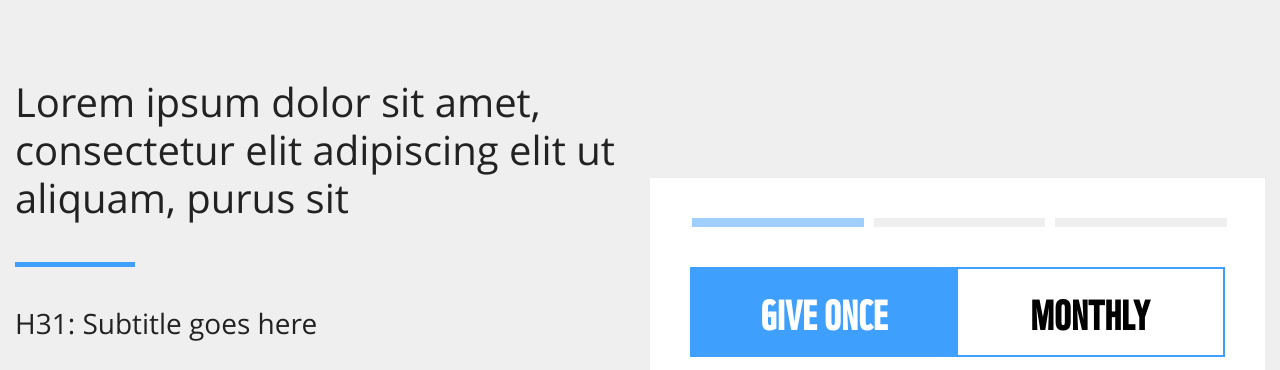
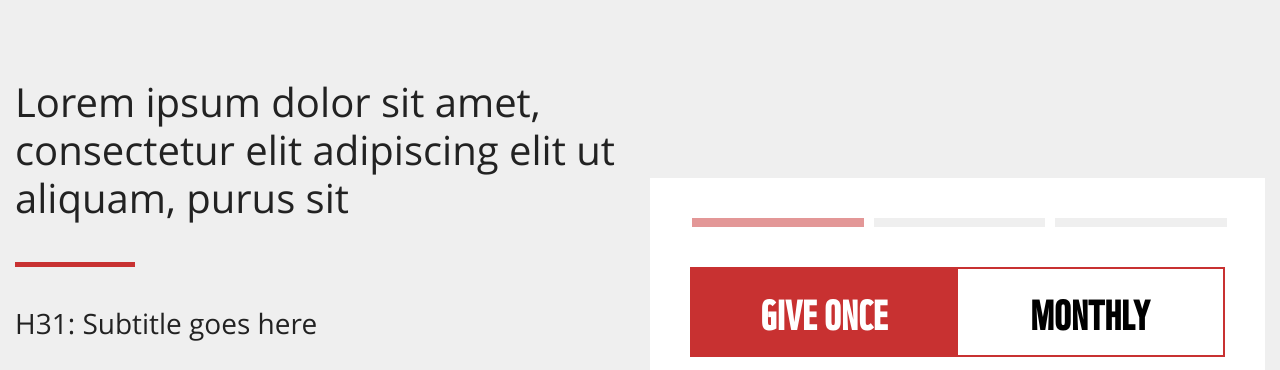
Before and after one commit to aligndev/wwfProject, a plain HTML site: page index.html in a window 1280 px wide. Shown: the part 582-952 px from the top of the page. Drawn offline with nearby package versions, Linux system fonts and the light colour scheme.

Commit message:
final fix 22/9

```diff
--- a/assets/scss/main.scss
+++ b/assets/scss/main.scss
@@ -1,4 +1,4 @@
-@import "originalColor";
+@import "redColor";
 @import "responsive";
 
 @font-face {
@@ -507,7 +507,7 @@ main {
         margin-top: 15px;
         label.btn {
           margin: 0 5px 5px 0;
-          border: 2px solid #3e9ffd;
+          border: 2px solid $primaryColor;
         }
       }
       p.btn {
@@ -536,7 +536,7 @@ main {
           flex: auto;
         }
         @include max(1080px) {
-          border-right: 2px solid #3e9ffd;
+          border-right: 2px solid $primaryColor;
           margin: 5px 5px 5px 0;
         }
         @include max(769px) {
@@ -597,7 +597,7 @@ main {
           height: 20px;
           width: 20px;
           margin-right: 10px;
-          border: 1px solid #3e9ffd;
+          border: 1px solid $primaryColor;
         }
       }
       .wwf-policy-agreement-nofication {
@@ -742,18 +742,30 @@ main {
 
 // #donationForm {
 //   .donationTab {
-//     #currency {
-//       flex-direction: column;
-//       p.btn {
-//         display: none;
+//     @include max(1080px) {
+//       #currency {
+//         flex-direction: column;
+//         p.btn {
+//           display: none;
+//           &.active {
+//             display: block;
+//           }
+//         }
 //         &.active {
-//           display: block;
-//         }
-//       }
-//       &.active {
-//         p.btn {
-//           display: flex;
-
+//           p.btn {
+//             display: flex;
+//             &::before {
+//               content: "";
+//               width: 15px;
+//               height: 15px;
+//               position: absolute;
+//               right: 18px;
+//               top: 15px;
+//               border-top: 4px solid #fff;
+//               border-right: 4px solid #fff;
+//               transform: rotate(135deg);
+//             }
+//           }
 //         }
 //       }
 //     }
```
Also changed, not shown: assets/css/main.css, assets/css/main.min.css, 2 other files.
